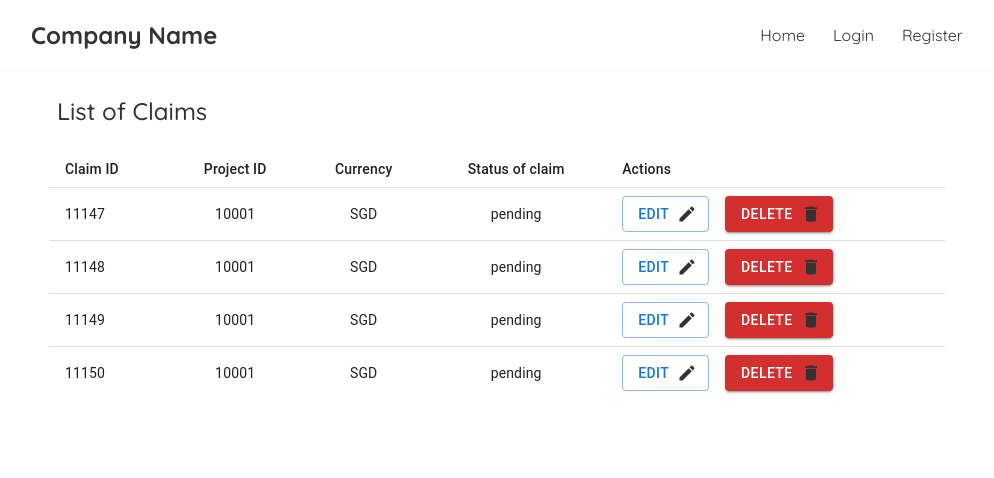
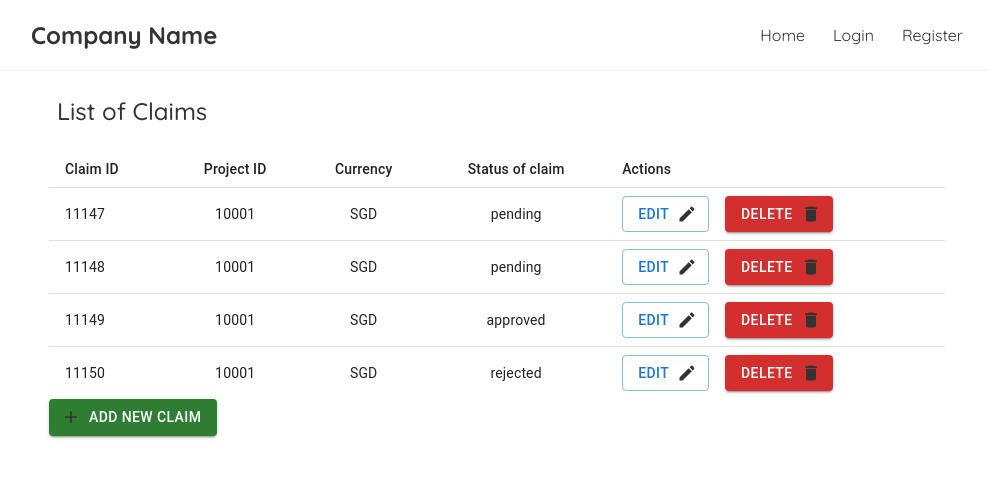
Before and after one commit to tan-si-jing/DBS-TT3, a React (Create React App) app in the folder client/: page /dashboard in a window 1280 px wide. Shown: the top 478 px of the page, without its empty margins (151-1145 px from the left). Built offline with nearby package versions, Linux system fonts and the light colour scheme.

Commit message:
Added button for creating claim in dashboard

```diff
--- a/client/src/pages/Dashboard.tsx
+++ b/client/src/pages/Dashboard.tsx
@@ -12,7 +12,9 @@ import { Link } from "react-router-dom";
 import EditIcon from "@mui/icons-material/Edit";
 import DeleteIcon from "@mui/icons-material/Delete";
 import { Typography } from "@mui/material";
-import Box from "@mui/material/Box";
+import AddIcon from "@mui/icons-material/Add";
+import { useState, useEffect } from "react";
+import axios from "axios";
 
 function createData(
   claimId: number,
@@ -26,9 +28,22 @@ function createData(
 const rows = [
   createData(11147, 10001, "SGD", "pending"),
   createData(11148, 10001, "SGD", "pending"),
-  createData(11149, 10001, "SGD", "pending"),
-  createData(11150, 10001, "SGD", "pending"),
+  createData(11149, 10001, "SGD", "approved"),
+  createData(11150, 10001, "SGD", "rejected"),
 ];
+
+export default function Dashboard() {
+  //   const [claims, setClaims] = useState([]);
+  //   useEffect(() => {
+  //     getClaims();
+  //   }, []);
+
+  //   function getClaims() {
+  //     axios.get("<api get>").then(function (response) {
+  //       console.log(response.data);
+  //       setClaims(response.data);
+  //     });
+  //   }
 
   // const deleteClaim = (id) => {
   //     axios
@@ -40,7 +55,6 @@ const rows = [
   //     alert("Successfully Deleted");
   //   };
 
-export default function BasicTable() {
   return (
     <div className="">
       <Typography
@@ -118,6 +132,16 @@ export default function BasicTable() {
           </Table>
         </TableContainer>
       </Typography>
+      <Button
+        component={Link}
+        to="/createclaim"
+        variant="contained"
+        color="success"
+        sx={{ ml: 25, fontWeight: "thick" }}
+        startIcon={<AddIcon sx={{ color: "#ffffff !important" }} />}
+      >
+        Add new claim
+      </Button>
     </div>
   );
 }
```
Also changed, not shown: client/src/components/MainNavigation.module.css (+5 -5 lines). Lines whose indentation alone changed are shown as unchanged.
